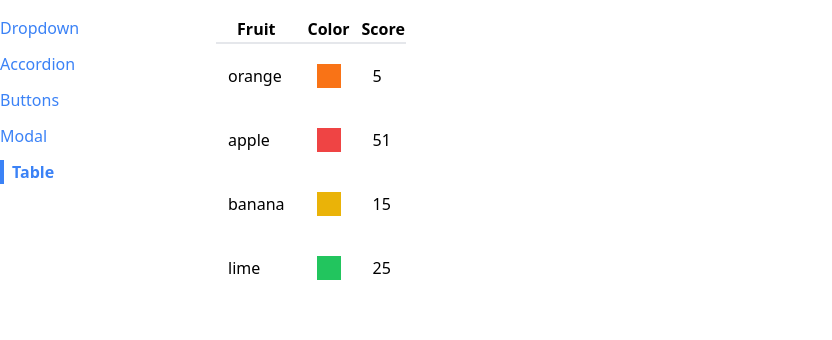
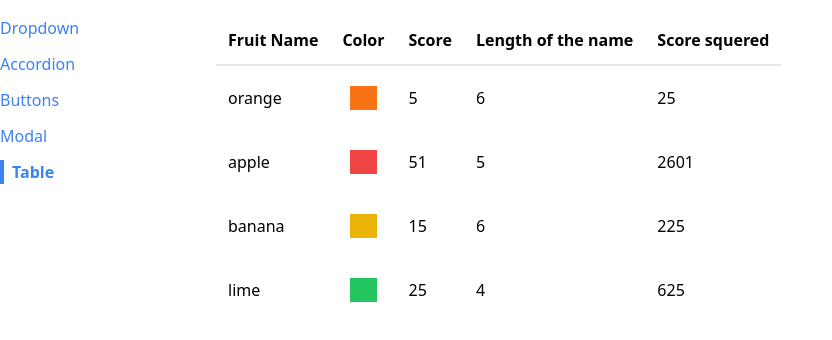
Before and after one commit to MrBrrr/react-components, a React (Create React App) app: page /table in a window 1280 px wide. Shown: the top 340 px of the page, without its empty margins (0-832 px from the left). Built offline with nearby package versions, Linux system fonts and the light colour scheme.

Commit message:
implementing reusable table

```diff
--- a/src/components/Table.js
+++ b/src/components/Table.js
@@ -1,27 +1,30 @@
-function Table({data}) {
-const renderedRows = data.map((row) => {
+function Table({data, config, keyFn}) {
+    const renderedHeaders = config.map((header) => {
         return (
-            <tr key={row.name}>
-                <td className="p-3">{row.name}</td>
-                <td className="p-3">
-                    <div className={`p-3 m-2 ${row.color}`}></div>
-                </td>
-                <td className="p-3">{row.score}</td>
+            <th key={header.label} className="p-3">{header.label}</th>
+        )
+    })
+
+    const renderedRows = data.map((row) => {
+        const theRow = config.map((cellConfig) => {
+            return (
+                <td key={cellConfig.label} className="p-3"> {cellConfig.render(row)} </td>
+            )
+        })
+        return (
+            <tr key={keyFn}>
+                {/* <td className="p-3"> {config[0].render(row)} </td>
+                <td className="p-3"> {config[1].render(row)} </td>
+                <td className="p-3"> {config[2].render(row)} </td> */}
+                {theRow}
             </tr>
         )
     })
 
     return (
-        // <div>
-        //     {data.length}
-        // </div>
         <table className="table-auto border-spacing-2">
             <thead>
-                <tr className="border-b-2">
-                    <th> Fruit </th>
-                    <th> Color </th>
-                    <th> Score </th>
-                </tr>
+                <tr className="border-b-2"> {renderedHeaders} </tr>
             </thead>
             <tbody> {renderedRows} </tbody>
         </table>
--- a/src/pages/TablePage.js
+++ b/src/pages/TablePage.js
@@ -10,9 +10,35 @@ function TablePage() {
         {name: "lime", color: "bg-green-500", score: 25},
     ]
 
+    const config = [
+        {
+            label: "Fruit Name",
+            render: (fruit) => fruit.name,
+        },
+        {
+            label: "Color",
+            render: (fruit) => <div className={`p-3 m-2 ${fruit.color}`}></div>,
+        },
+        {
+            label: "Score",
+            render: (fruit) => fruit.score,
+            sort: () => {},
+        },
+        {
+            label: "Length of the name",
+            render: (fruit) => fruit.name.length,
+        },
+        {
+            label: "Score squered",
+            render: (fruit) => fruit.score ** 2,
+        },
+    ]
+
+    const keyFn = (fruit) => fruit.name;
+
     return(
         <div>
-            <Table data={data}/>
+            <Table data={data} config={config} keyFn={keyFn}/>
         </div>
     )
 }
```
